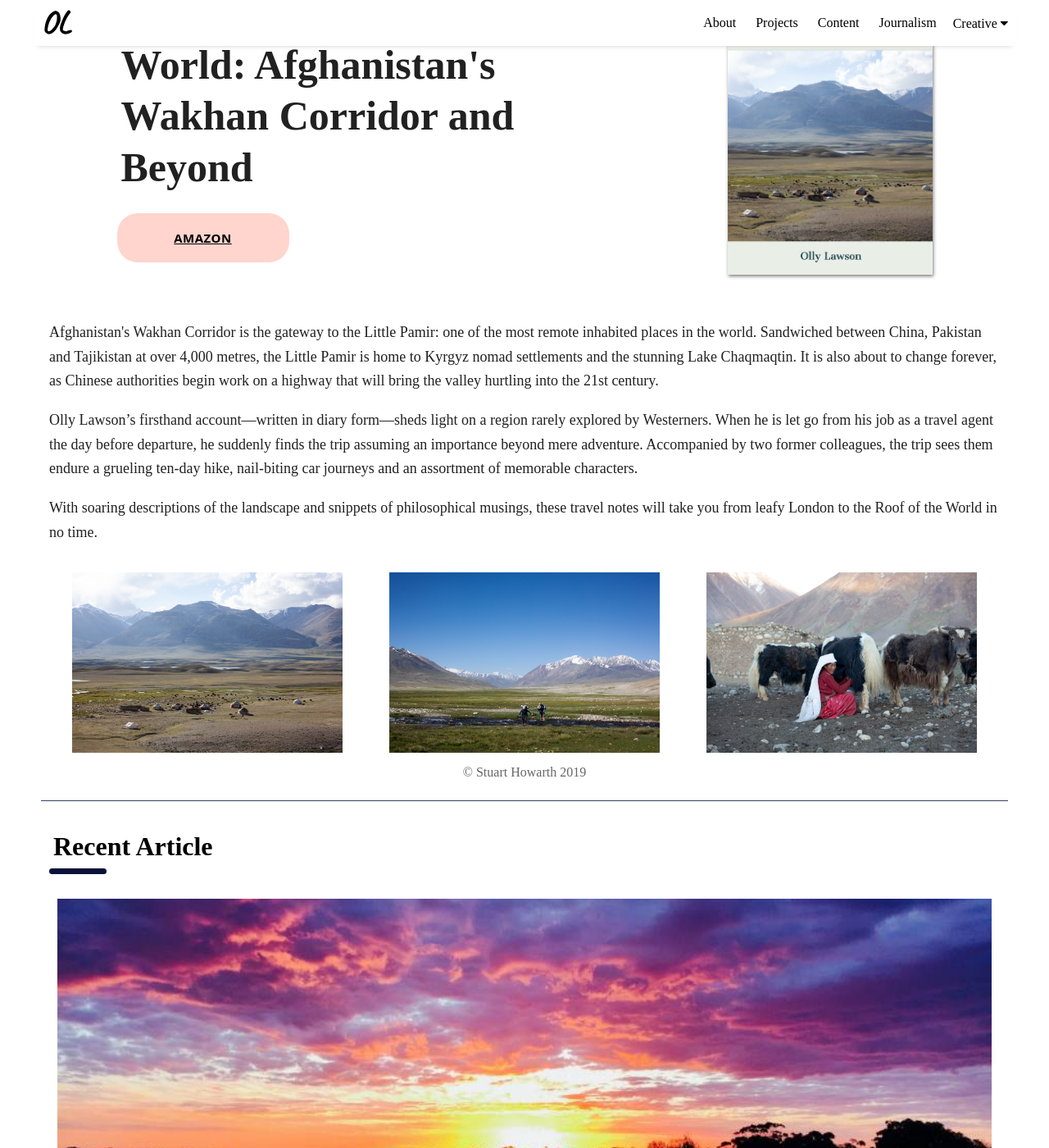
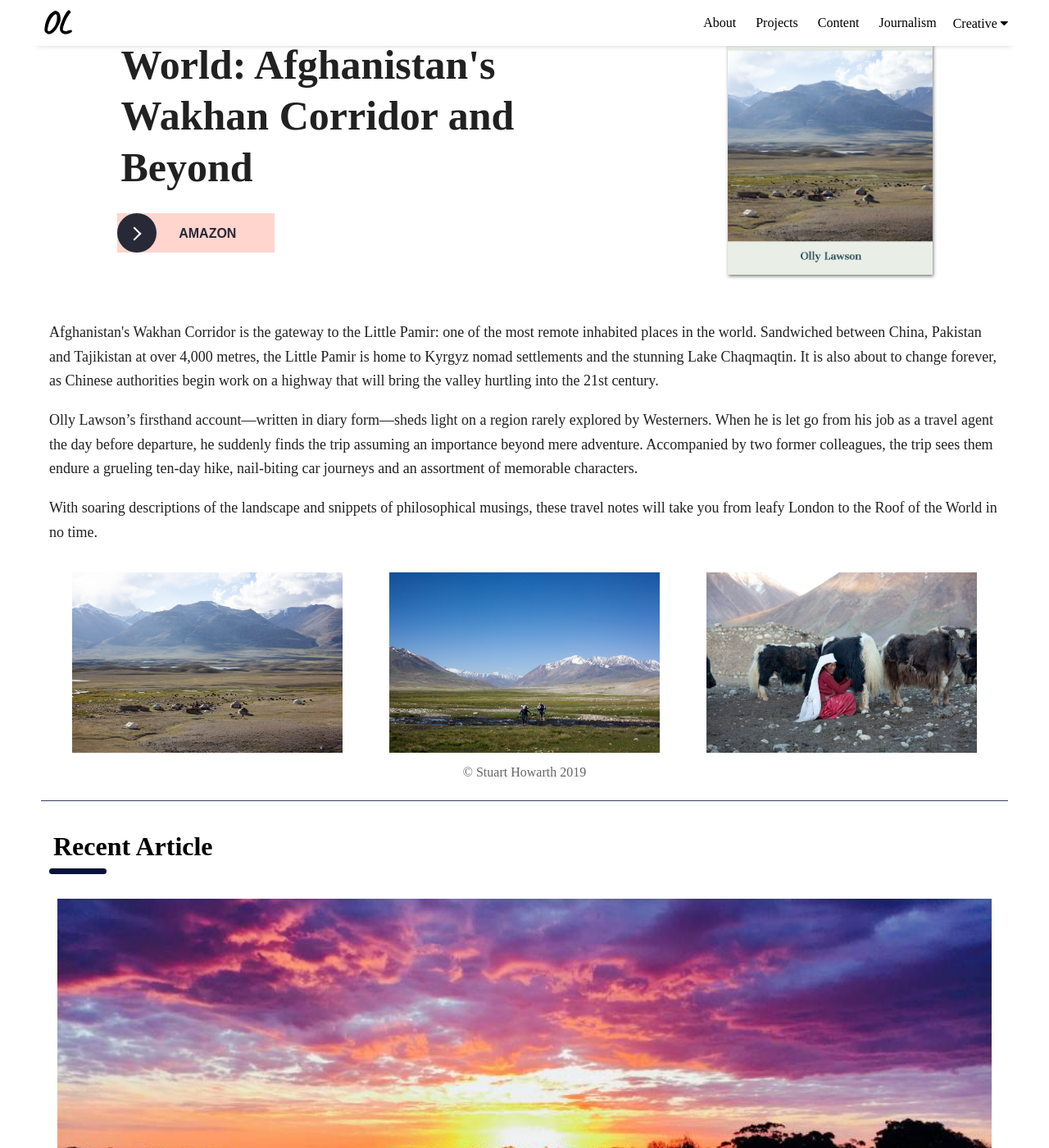
Before and after one commit to ollylawson/ollylawson.github.io, a Jekyll site: the page built from index.html, in a window 1280 px wide and 1400 px high, scrolled down 713 px. Shown: the whole window at 82% size. Built offline with Jekyll 4.4.1, drawn with Linux system fonts in a browser that asks for light colours; nearby versions of some CDN libraries; some web fonts are replaced; the list of posts is cut into pages by our own code.

Commit message:
button css

```diff
--- a/_layouts/home.html
+++ b/_layouts/home.html
@@ -39,10 +39,13 @@ title: Home
           <div class="book-purchase">
             <h1>Notes from the Roof of the World: Afghanistan's Wakhan Corridor and Beyond</h1>
             <br>
-            <div class="amazon-button">
-              <a href="https://www.amazon.co.uk/Notes-Roof-World-Afghanistans-Corridor-ebook/dp/B07X8Q92YP/ref=sr_1_1?keywords=olly+lawson&qid=1570825342&sr=8-1">
-                Amazon
-              </a>
+            <div class="subscribe amazon-button">
+              <button href="https://www.amazon.co.uk/Notes-Roof-World-Afghanistans-Corridor-ebook/dp/B07X8Q92YP/ref=sr_1_1?keywords=olly+lawson&qid=1570825342&sr=8-1" class="btn">
+                <span class="circle">
+                  <span class="icon arrow"></span>
+                </span>
+                <span class="button-text">Amazon</span>
+              </button>
             </div>
           </div>
         <img src="assets/img/book-cover-page.jpg" alt="Afghanistan-book-cover">
--- a/assets/css/_sass/_buttons.scss
+++ b/assets/css/_sass/_buttons.scss
@@ -1,4 +1,4 @@
-
+/*
 .amazon-button a {
   width: 200px;
   height: 50px;
@@ -23,7 +23,7 @@
  background-color: #FFAB9D;
  text-decoration: none;
  color: black;
- }
+} */
 
 
 /*subscribe btn*/
@@ -112,3 +112,13 @@
    align-items: center;
    justify-content: center;
  }
+
+
+
+ .amazon-button button {
+   background-color: rgba(#FFAB9D,0.5);
+ }
+
+ .amazon-button button:hover {
+  background-color: #FFAB9D;
+ }
```
